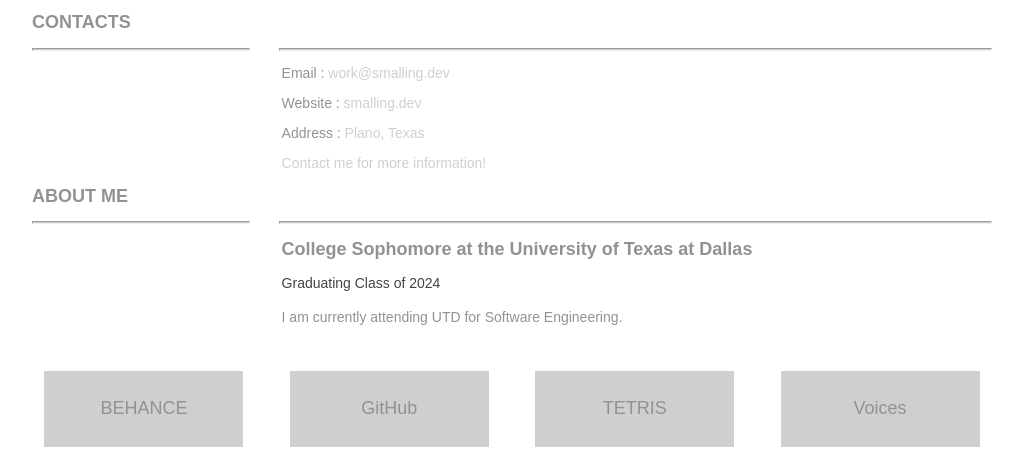
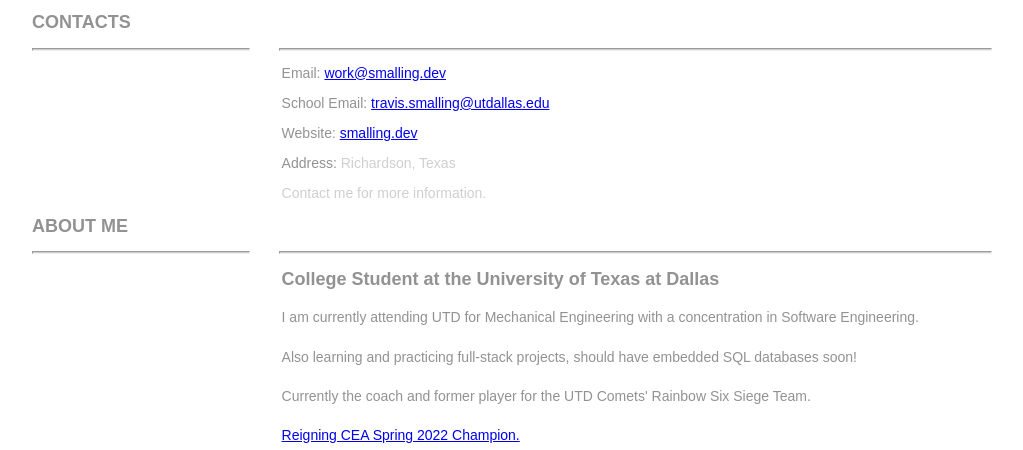
Before and after one commit to small-ing/small-ing.github.io, a plain HTML site: page index.html in a window 1280 px wide. Shown: the part 502-952 px from the top of the page, without its empty margins (128-1151 px from the left). Drawn offline with Linux system fonts and the light colour scheme.

Commit message:
Updated relevant information as of Sept 4. 2022

```diff
--- a/index.html
+++ b/index.html
@@ -51,10 +51,11 @@
     <hr class="sectionTitleRule">
     <hr class="sectionTitleRule2">
     <div class="section1Content">
-      <p><span>Email :</span> work@smalling.dev</p>
-      <p><span>Website :</span> smalling.dev</p>
-      <p><span>Address :</span> Plano, Texas</p>
-      <p><span></span> Contact me for more information!</p>
+      <p><span>Email: </span><a href = "mailto: travis.smalling@utdallas.edu">work@smalling.dev</a></p>
+      <p><span>School Email: </span><a href = "mailto: travis.smalling@utdallas.edu">travis.smalling@utdallas.edu</a></p>
+      <p><span>Website: </span> <a href= "smalling.dev">smalling.dev</a></p>
+      <p><span>Address: </span> Richardson, Texas</p>
+      <p><span></span> Contact me for more information.</p>
     </div>
   </section>
   <!-- Previous experience details -->
@@ -64,9 +65,12 @@
     <hr class="sectionTitleRule2">
     <!-- First Title & company details  -->
     <article class="section2Content">
-      <h2 class="sectionContentTitle">College Sophomore at the University of Texas at Dallas</h2>
-      <h3 class="sectionContentSubTitle">Graduating Class of 2024</h3>
-      <p class="sectionContent"> I am currently attending UTD for Software Engineering. </p>
+      <h2 class="sectionContentTitle">College Student at the University of Texas at Dallas</h2>
+      <p class="sectionContent"> I am currently attending UTD for Mechanical Engineering with a concentration in Software Engineering. </p>
+      <p class="sectionContent"> Also learning and practicing full-stack projects, should have embedded SQL databases soon! </p>
+      <p class="sectionContent"> Currently the coach and former player for the UTD Comets' Rainbow Six Siege Team.</p>
+      <p class="sectionContent"><a  href="https://liquipedia.net/rainbowsix/CEA/2022/Spring/Open"> Reigning CEA Spring 2022 Champion. </a></p>
+      <p class="sectionContent"><a  href="https://pythoninstitute.org/pcep">  PCEP Certified Python Programmer. </a></p>
     </article>
     <!-- Replicate the above Div block to add more title and company details -->
   </section>
@@ -74,8 +78,8 @@
   <aside class="externalResourcesNav">
   <!--  <div class="externalResources"> <a href="#" title="Download CV Link" color="grey">DOWNLOAD CV</a> </div>
       <span class="stretch"></span> -->
-    <div class="externalResources"><a href="https://www.behance.net/jtsmallingd8d5" title="Behance Link">BEHANCE</a> </div>
-      <span class="stretch"></span>
+  <!--  <div class="externalResources"><a href="https://www.behance.net/jtsmallingd8d5" title="Behance Link">BEHANCE</a> </div>
+      <span class="stretch"></span> -->
     <div class="externalResources"><a href="https://github.com/small-ing" title="Github Link">GitHub</a> </div>
   	  <span class="stretch"></span>
   	<div class="externalResources"><a href="tetris/index.html" title="Tetris Link">TETRIS</a> </div>
@@ -86,7 +90,7 @@
 </section>
 <footer>
   <hr>
-  <p class="footerDisclaimer">2021  Copyrights - <span>All Rights Reserved</span></p>
+  <p class="footerDisclaimer">2022 Copyrights - <span>All Rights Reserved</span></p>
   <p class="footerNote">Travis Smalling - <span><a style="text-decoration: none" href= "mailto: work@smalling.dev">Email me</a></span></p>
 </footer>
 </body>
```
